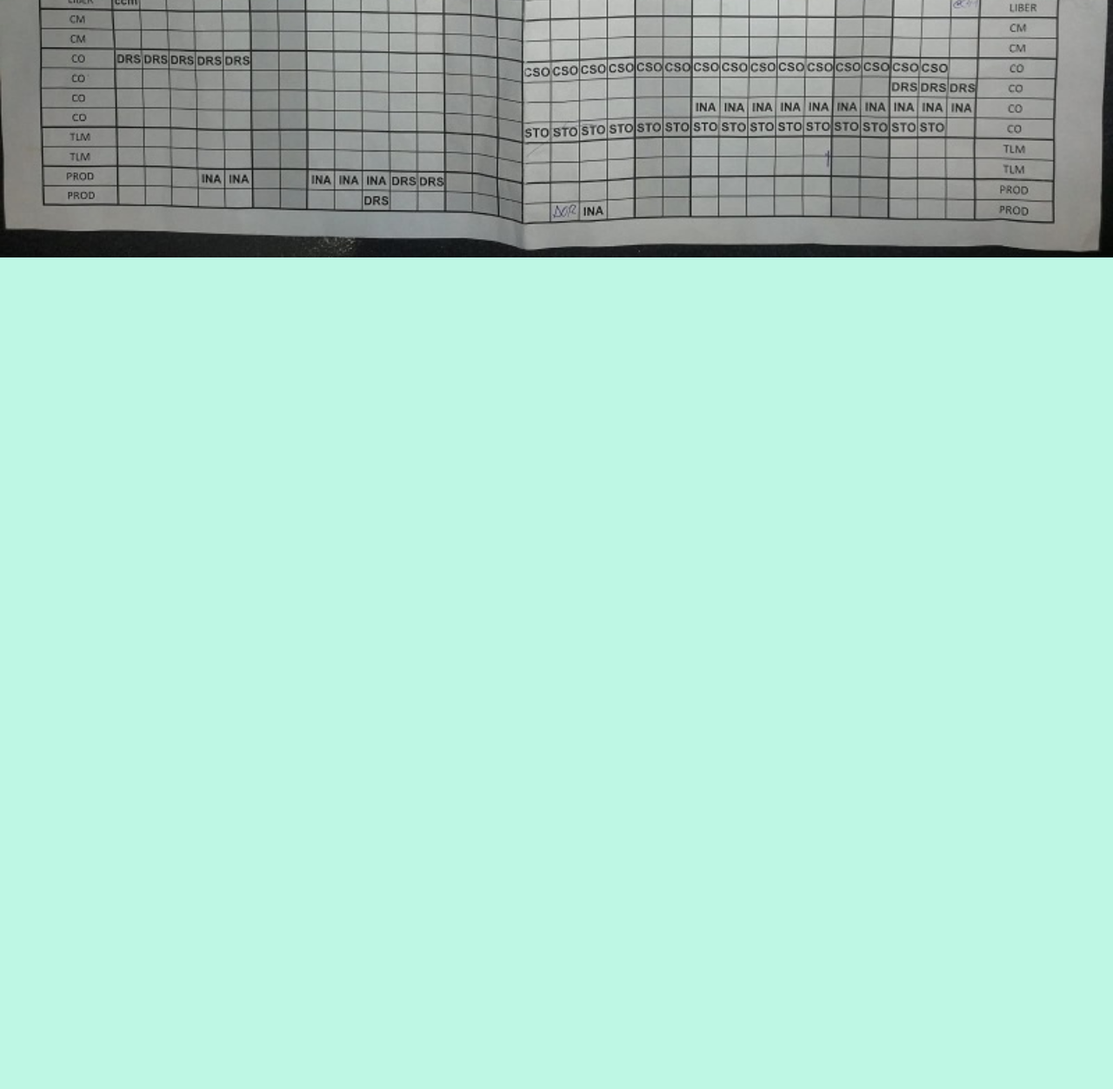
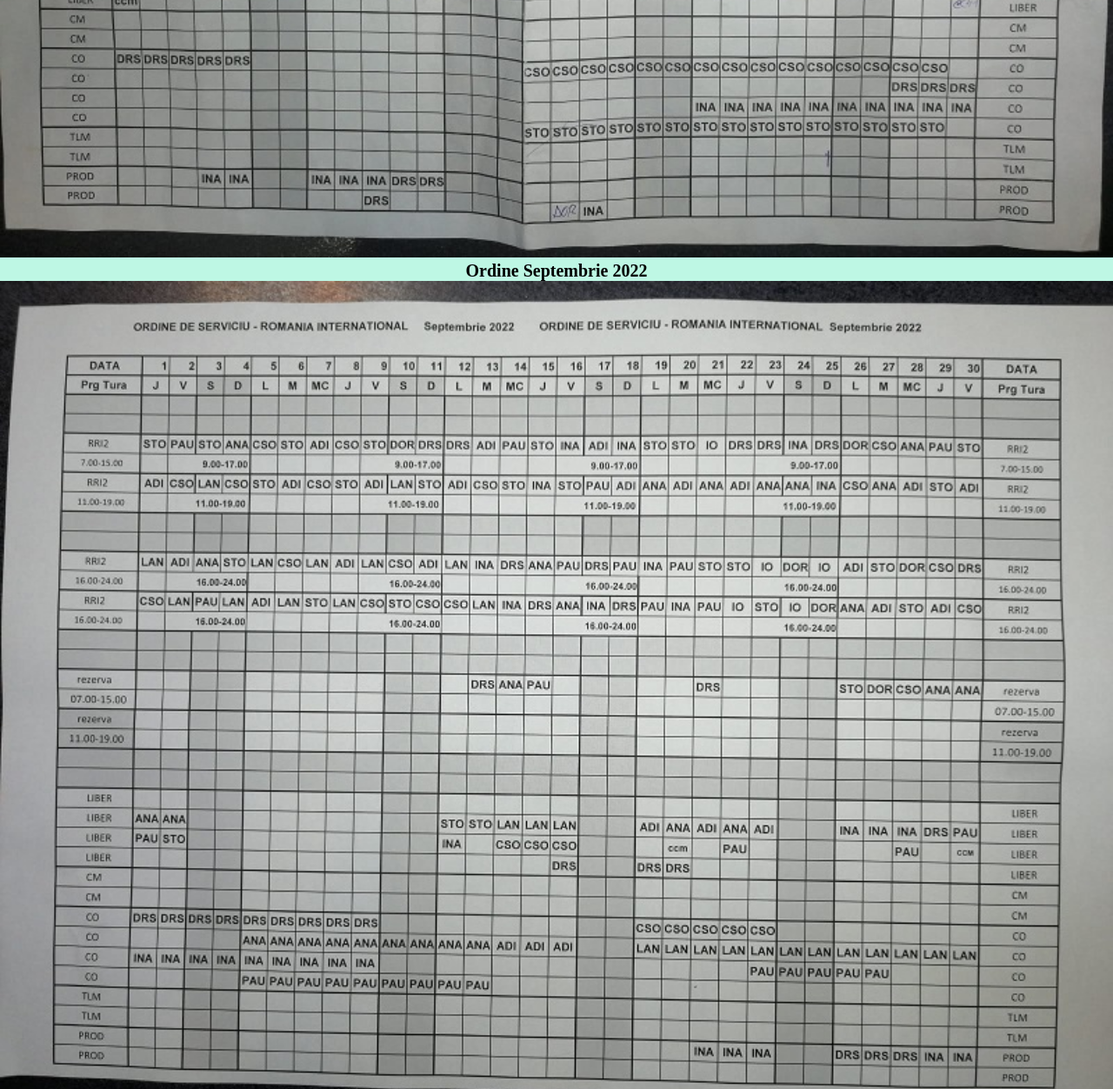
Before and after one commit to dumitrupopescu22/ordineEmisie, a plain HTML site: page index.html in a window 1280 px wide. Shown: the part 687-1939 px from the top of the page at 87% size. Before the commit the page ends 987 px from the top, so only its background shows below. Drawn offline with Linux system fonts and the light colour scheme.

Commit message:
ordine septembrie

```diff
--- a/index.html
+++ b/index.html
@@ -24,12 +24,6 @@
   </head>
 
   <body>
-    <!-- <h2>Ordine Iulie 2022</h2>
-    <img
-      src="foto/emisie_iulie.jpg"
-      style="width: 100%;"
-      alt="Emisie Iulie 2022"
-    /> -->
 
     <h2>Emisie August 2022</h2>
     <img
@@ -38,6 +32,13 @@
       alt="Emisie August 2022"
     />
 
+    <h2>Ordine Septembrie 2022</h2>
+    <img
+      src="foto/emisie-sept-2022.jpg"
+      style="width: 100%;"
+      alt="Emisie Septembrie 2022"
+    />
+
     <!-- <script>
       alert("Schimburi refacute pe 4,5,9 si 10");
     </script> -->
```
Also changed, not shown: foto/emisie-sept-2022.jpg (added).
